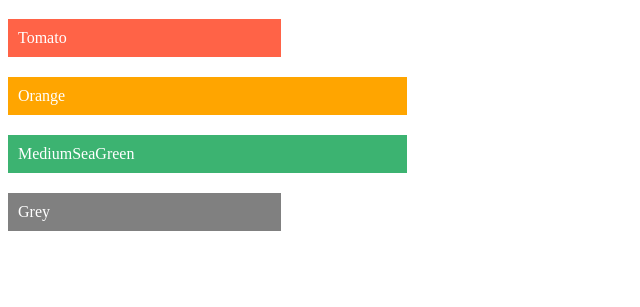
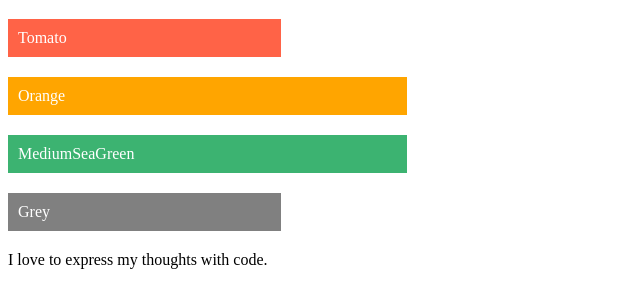
Before and after one commit to echegwisiuche/intro-to-git, a plain HTML site: page color.html in a window 1280 px wide. Shown: the part 61-368 px from the top of the page, without its empty margins (0-640 px from the left). Drawn offline with Linux system fonts and the light colour scheme.

Commit message:
I added a new paragraph

```diff
--- a/color.html
+++ b/color.html
@@ -16,5 +16,7 @@
 <div style="background-color: mediumseagreen; padding: 10px; color: white; width: 30%; margin-bottom: 20px">MediumSeaGreen</div>
 <div style="background-color: grey; padding: 10px; color: white; width: 20%; margin-bottom: 20px">Grey</div>
 
+<p>I love to express my thoughts with code.</p>
+
 </body>
 </html>
```
